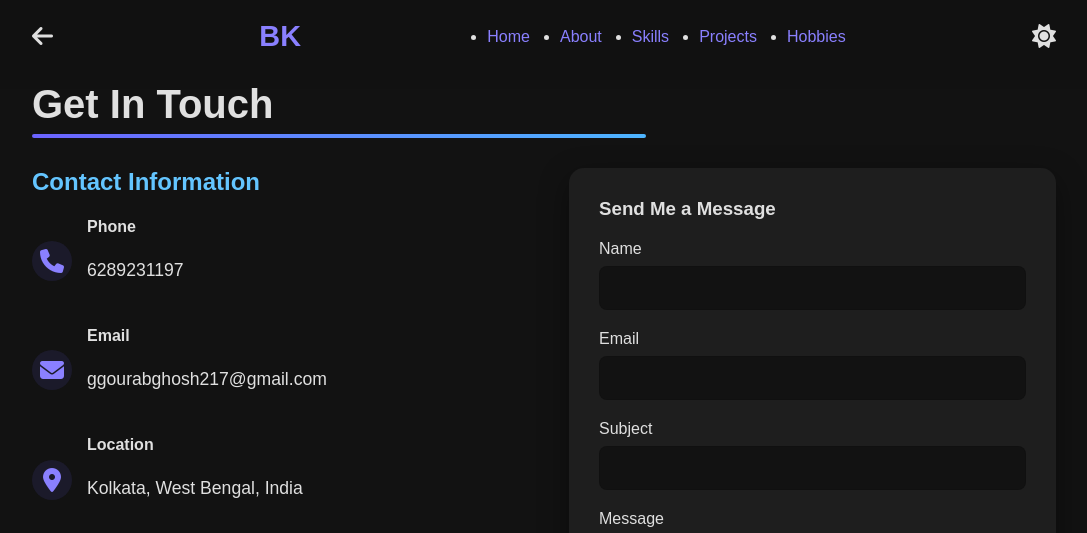
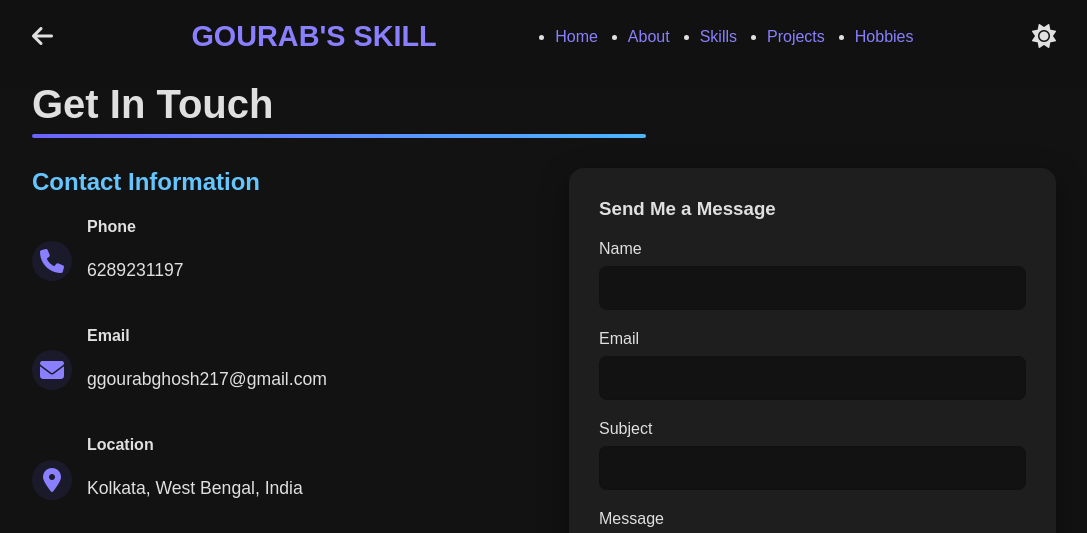
Before and after one commit to Gourab-ghosh21/Gourab-ghosh21.github.io, a website: page contact.html in a window 1280 px wide. Shown: the top 533 px of the page, without its empty margins (96-1183 px from the left). Drawn offline with Linux system fonts and the light colour scheme.

Commit message:
contact.html

```diff
--- a/contact.html
+++ b/contact.html
@@ -30,7 +30,7 @@
         <button class="back-button" id="back-button">
             <i class="fas fa-arrow-left"></i>
         </button>
-        <a href="home.html" class="logo">BK</a>
+        <a href="home.html" class="logo">GOURAB'S SKILL</a>
         <nav>
             <ul class="nav-links">
                 <li><a href="home.html">Home</a></li>
```
